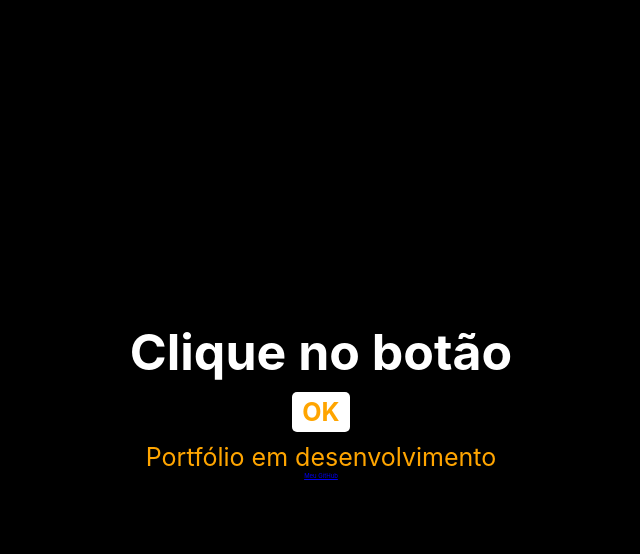
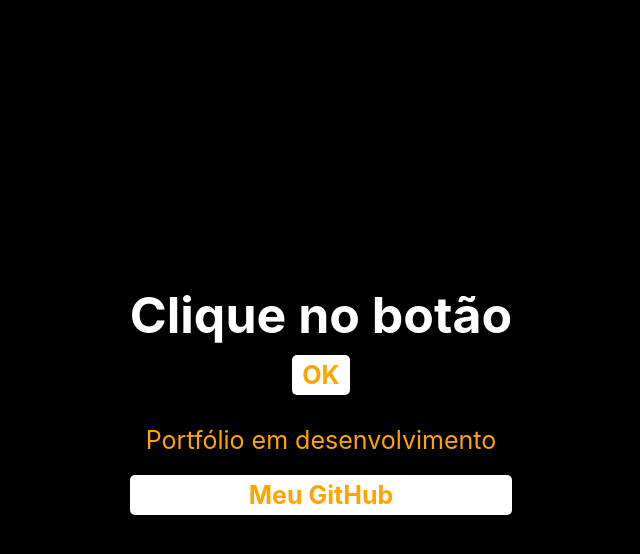
Before and after one commit to gabisantosdev/gabisantosdev.github.io, a plain HTML site: page index.html in a window 1280 px wide. Both pictures are taken after a click on the button "OK". Shown: the whole page, without its empty margins (319-959 px from the left). Drawn offline with Linux system fonts and the light colour scheme.

Commit message:
Update style.css

```diff
--- a/style.css
+++ b/style.css
@@ -40,8 +40,27 @@ body {
     color: white;
 }
 
+#gitHubButton {
+    margin-top: 2rem;
+    font-size: 2.5rem;
+    font-weight: 700;
+    padding: 0.5rem 1rem;
+    background-color: white;
+    color: orange;
+    text-decoration: none;
+    border: none;
+    border-radius: 5px;
+    cursor: pointer;
+    display: none;
+}
+
+#gitHubButton:hover {
+    background-color: orange;
+    color: white;
+}
+
 #mensagem {
     font-size: 2.5rem;
-    margin-top: 1rem;
+    margin-top: 3rem;
     color: orange;
 }
```
